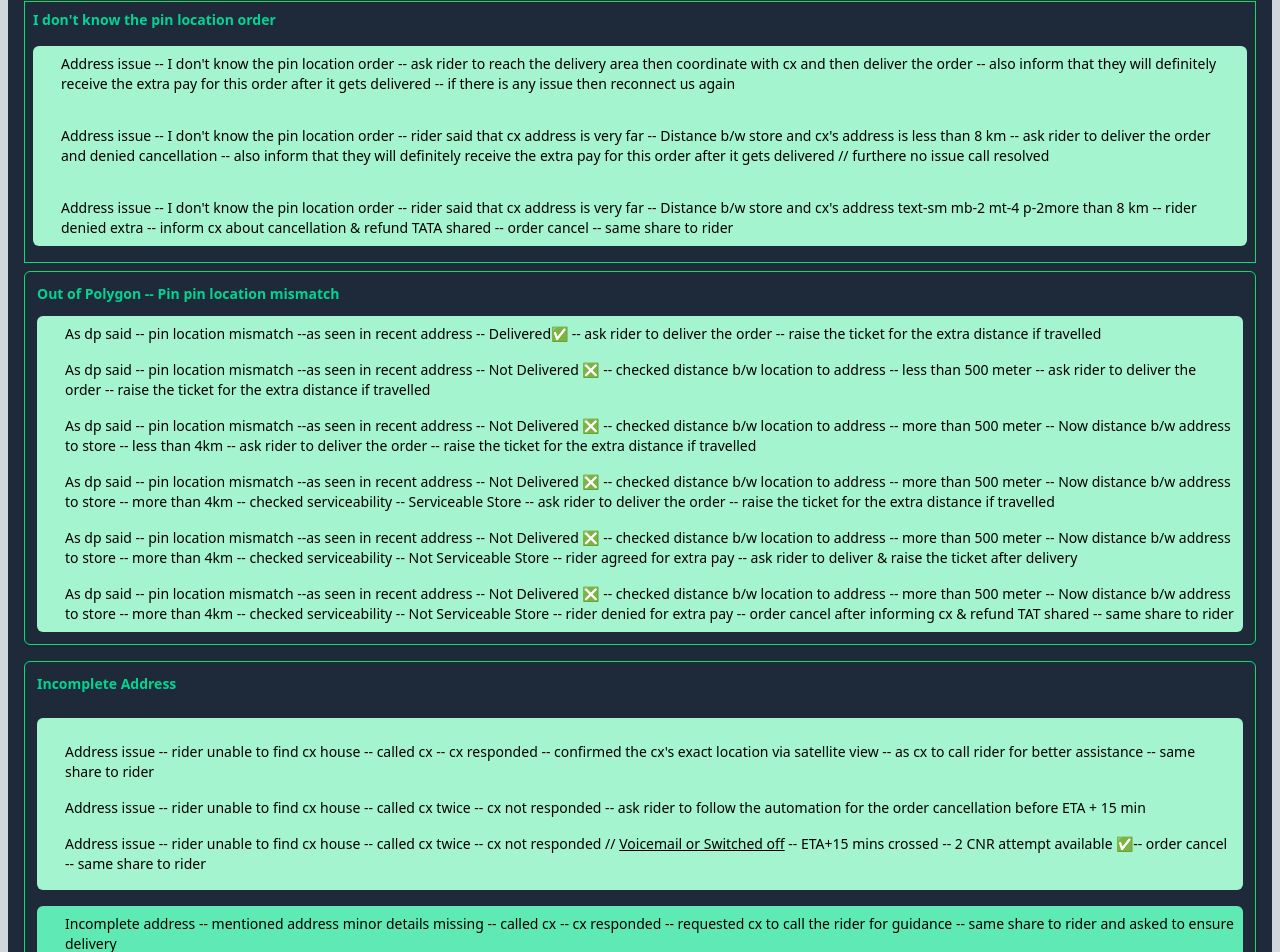
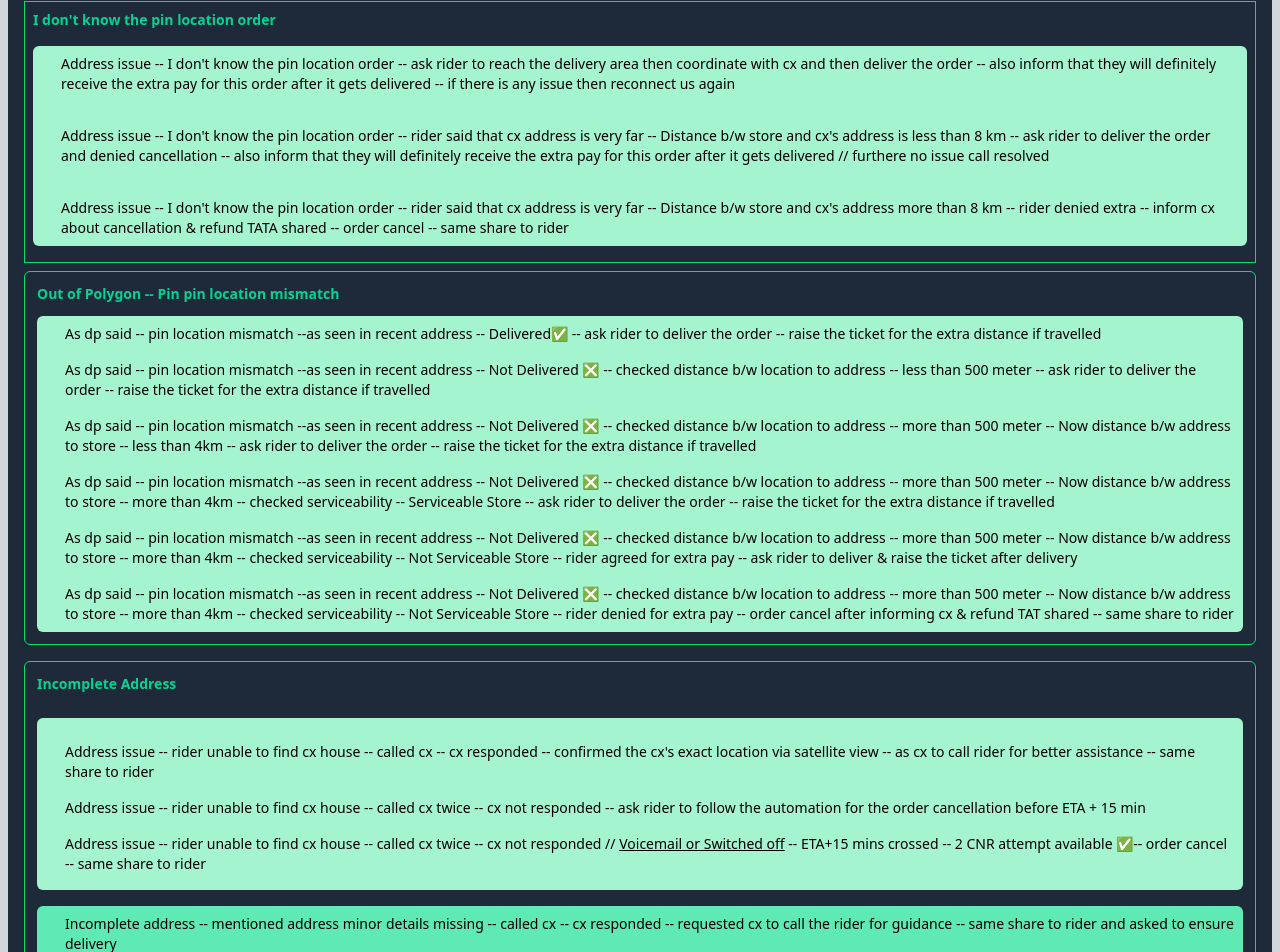
Before and after one commit to Code-with-Sahani/Blinket-DP, a React (Vite) app: page / in a window 1280 px wide. Shown: the part 11015-11967 px from the top of the page. Built offline with nearby package versions, Linux system fonts and the light colour scheme.

Commit message:
Update AddressIssue.jsx

```diff
--- a/src/Components/AddressIssue.jsx
+++ b/src/Components/AddressIssue.jsx
@@ -31,7 +31,7 @@ const AddressIssue = () => {
                     </p>
 
                     <p className="text-sm mb-2 mt-4 p-2">
-                        Address issue -- I don't know the pin location order -- rider said that cx address is very far -- Distance b/w store and cx's address text-sm mb-2 mt-4 p-2more than 8 km -- rider denied extra -- inform cx about cancellation & refund TATA shared -- order cancel -- same share to rider
+                        Address issue -- I don't know the pin location order -- rider said that cx address is very far -- Distance b/w store and cx's address more than 8 km -- rider denied extra -- inform cx about cancellation & refund TATA shared -- order cancel -- same share to rider
                     </p>
                 </div>
             </div>
```
